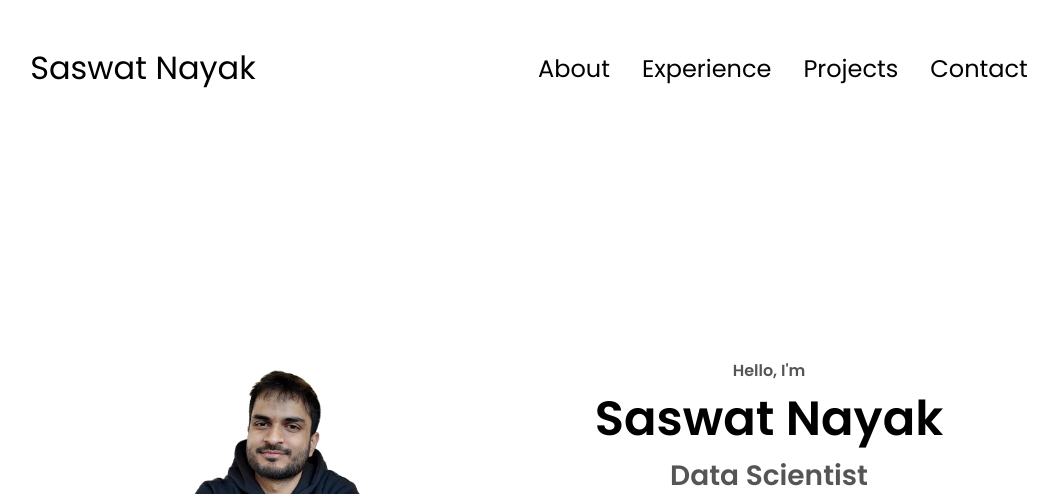
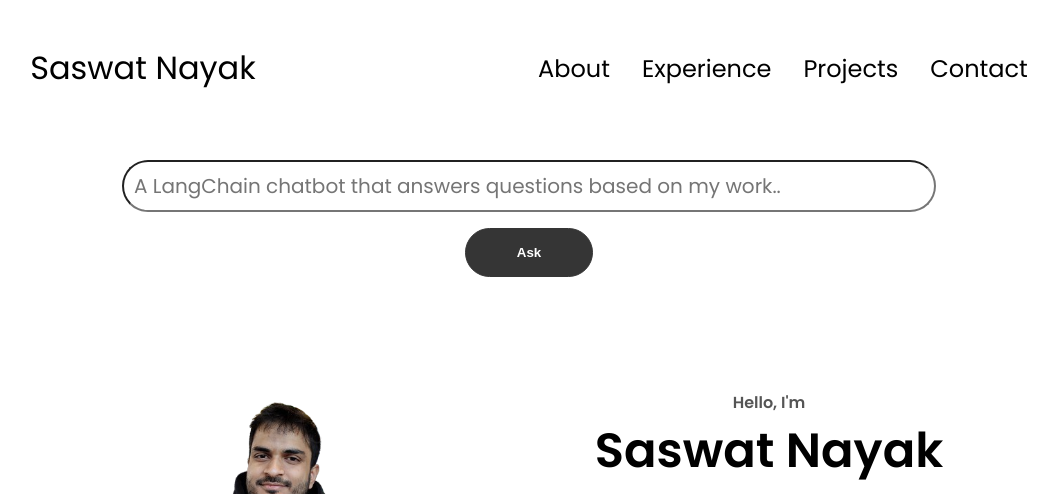
Before and after one commit to saswatnayak1998/Saswat_personal_website, a plain HTML site: page index.html in a window 1280 px wide. Shown: the top 494 px of the page, without its empty margins (111-1169 px from the left). Drawn offline with Linux system fonts and the light colour scheme.

Commit message:
Added a langChain chatbot

```diff
--- a/index.html
+++ b/index.html
@@ -36,6 +36,16 @@
         </div>
       </div>
     </nav>
+    <section id="ask_me">
+      <div class="ask_me__section__text">
+        <form>
+          <input class="ask_me__ask_me_anything" type="text" name="name" id="name" placeholder="A LangChain chatbot that answers questions based on my work.." onfocus="this.placeholder = ''" onblur="this.placeholder = 'A LangChain chatbot that answers questions based on my work..'">
+        </form>
+        <div class="btn-container">
+          <button class="btn btn-color-1">Ask</button>
+        </div>
+      </div>
+    </section>
     <section id="profile">
       <div class="section__pic-container">
         <img src="./assets/profile-pic.png" alt="Saswat Nayak profile picture" />
@@ -421,13 +431,13 @@
                 <img src="./assets/project-2.png" alt="Project 1" class="project-img" /></div>
                 <h2 class="experience-sub-title project-title">Design Principles of 3D Photonic Crystals</h2>
                 <div class="btn-container">
-                  <button class="btn btn-color-2 project-btn" onclick="location.href='https://github.com/saswatnayak1998'">Github</button>
+                  <button class="btn btn-color-2 project-btn" onclick="location.href='https://www.sciencedirect.com/science/article/abs/pii/S0009250921000373'">Publication</button>
                   <button class="btn btn-color-2 project-btn about-btn">About</button>
                 </div>
               </div>
               <!-- Back Side -->
               <div class="card-back">
-                <p>We made 2 descriptors for 3D photonic crystals, one based on local environment, and one based on topology. Analyzing the ML featurizations for these photonic structures, we use the similarities within these feature spaces as a proxy for similarity between these crystals, and derive an "atlas" for photonic crystal design. Furthermore, we extract insights from these representations to guide self-assembly processes towards scalable, robust photonics manufacturing.</p>
+                <p>We make 2 descriptors for 3D photonic crystals, one based on local environment, and one based on topology. Analyzing the ML featurizations for these photonic structures, we use the similarities within these feature spaces as a proxy for similarity between these crystals, and derive an "atlas" for photonic crystal design. Furthermore, we extract insights from these representations to guide self-assembly processes towards scalable, robust photonics manufacturing.</p>
                 <button class="btn btn-color-2 project-btn flip-back-btn">Back</button>
               </div>
             </div>
@@ -439,7 +449,7 @@
               <div class="card-front">
                 <div class="article-container">
                 <img src="./assets/project-3.png" alt="Project 1" class="project-img" /></div>
-                <h2 class="experience-sub-title project-title">Parkinson's Prancers</h2>
+                <h2 class="experience-sub-title project-title">Design Principles of 3D Photonic Crystals</h2>
                 <div class="btn-container">
                   <button class="btn btn-color-2 project-btn" onclick="location.href='https://github.com/saswatnayak1998/Parkinson_Prancers'">Github</button>
                   <button class="btn btn-color-2 project-btn about-btn">About</button>
--- a/style.css
+++ b/style.css
@@ -487,3 +487,25 @@ footer p {
   left: 50%;
   transform: translateX(-50%);
 }
+#ask_me {
+  display: flex;
+  justify-content: center;
+  gap: 5rem;
+  height: 4vh;
+}
+.ask_me__section__text {
+  position: absolute; /* Position the form and button absolutely within #profile */
+  top: 20%; /* Align to the top of the #profile */
+  left: 50%; /* Center relative to the #profile width */
+  transform: translateX(-50%); /* Offset by half the width of .section__text to center it */
+}
+
+.ask_me__ask_me_anything {
+  border-radius: 30px;
+  height: 3rem;
+  width: 50rem;
+  font-size: 20px;
+  padding-left: 10px;
+  font-family: "Poppins", sans-serif;
+  margin-bottom: 2rem; /* Add space between the input and the button */
+}
```
